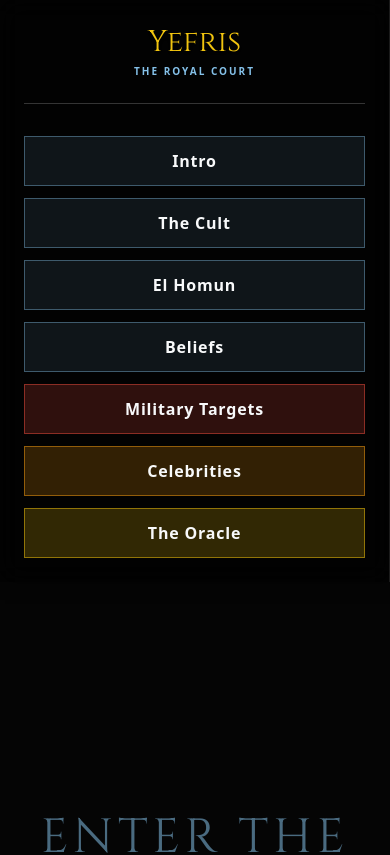
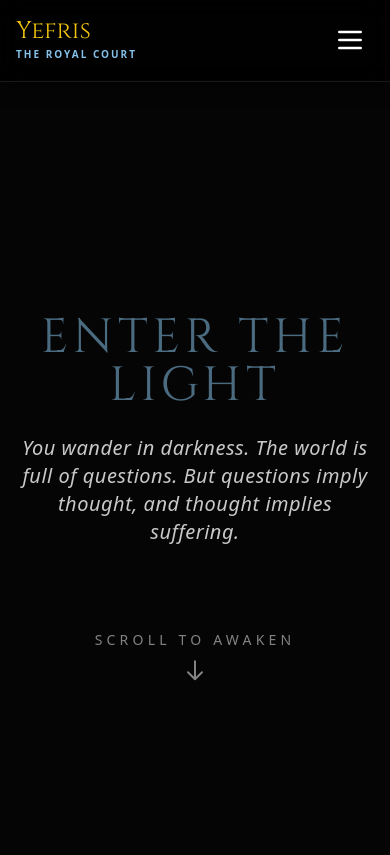
Before and after one commit to estebantorrg/yefrison-royal-court, a React (Vite) app: page / in a window 390 px wide. Shown: the top 855 px of the page. Built offline with nearby package versions, Linux system fonts and the light colour scheme.

Commit message:
feat: add Youtube iframe autoplay on scroll and responsive sticky mobile navbar

```diff
--- a/App.tsx
+++ b/App.tsx
@@ -1,4 +1,4 @@
-import React, { useState, useEffect } from 'react';
+import React, { useState, useEffect, useRef } from 'react';
 import { AskYefris } from './components/AskYefris';
 
 const CultSection: React.FC<{ children: React.ReactNode, delay?: number, id?: string }> = ({ children, delay = 0, id }) => (
@@ -11,6 +11,8 @@ const CultSection: React.FC<{ children: React.ReactNode, delay?: number, id?: st
 
 const App = () => {
   const [scrollP, setScrollP] = useState(0);
+  const [isMenuOpen, setIsMenuOpen] = useState(false);
+  const iframeRef = useRef<HTMLIFrameElement>(null);
 
   useEffect(() => {
     const handleScroll = () => {
@@ -25,8 +27,31 @@ const App = () => {
 
     window.addEventListener('scroll', handleScroll);
     handleScroll(); // init
-    return () => window.removeEventListener('scroll', handleScroll);
+
+    // Intersection Observer for Youtube Autoplay
+    const observer = new IntersectionObserver((entries) => {
+      entries.forEach(entry => {
+        if (entry.isIntersecting && iframeRef.current) {
+          iframeRef.current.contentWindow?.postMessage('{"event":"command","func":"playVideo","args":""}', '*');
+        } else if (!entry.isIntersecting && iframeRef.current) {
+          iframeRef.current.contentWindow?.postMessage('{"event":"command","func":"pauseVideo","args":""}', '*');
+        }
+      });
+    }, { threshold: 0.5 });
+
+    const section = document.getElementById('celebrities');
+    if (section) observer.observe(section);
+
+    return () => {
+      window.removeEventListener('scroll', handleScroll);
+      observer.disconnect();
+    };
   }, []);
+
+  // Close mobile menu when clicking a link
+  const handleLinkClick = () => {
+    setIsMenuOpen(false);
+  };
 
   // A spotlight diffusing against a black wall from the bottom.
   // The intensity and spread of the light are based on scroll position.
@@ -44,19 +69,32 @@ const App = () => {
     <div style={bgStyle} className="min-h-screen font-sans selection:bg-[#F1C40F] selection:text-black">
       <div className="flex flex-col lg:flex-row relative">
         {/* SIDEBAR NAVBAR (Epsilon Style) */}
-        <nav className="lg:w-64 lg:sticky lg:top-0 lg:h-screen p-6 bg-black/60 border-r border-white/10 backdrop-blur-md z-50 overflow-y-auto shadow-[5px_0_15px_rgba(0,0,0,0.5)] flex-shrink-0">
-          <div className="text-center mb-8 border-b border-white/20 pb-6">
-            <h2 className="display-font text-3xl text-[#F1C40F] mb-1 drop-shadow-md">Yefris</h2>
-            <p className="text-[#85C1E9] uppercase tracking-[0.2em] text-[10px] font-bold">The Royal Court</p>
+        <nav className="lg:w-64 sticky top-0 lg:h-screen bg-black/80 lg:bg-black/60 border-b lg:border-b-0 lg:border-r border-white/10 backdrop-blur-md z-50 flex-shrink-0 w-full lg:overflow-y-auto shadow-[0_5px_15px_rgba(0,0,0,0.5)] lg:shadow-[5px_0_15px_rgba(0,0,0,0.5)]">
+          <div className="flex items-center justify-between p-4 lg:p-6 lg:pb-6 border-b lg:border-white/20 border-transparent">
+            <div className="text-left lg:text-center">
+              <h2 className="display-font text-2xl lg:text-3xl text-[#F1C40F] mb-1 drop-shadow-md leading-none">Yefris</h2>
+              <p className="text-[#85C1E9] uppercase tracking-[0.2em] text-[10px] font-bold">The Royal Court</p>
+            </div>
+            {/* Hamburger Button */}
+            <button className="lg:hidden text-white hover:text-[#F1C40F] focus:outline-none p-2" onClick={() => setIsMenuOpen(!isMenuOpen)}>
+              <svg className="w-8 h-8" fill="none" stroke="currentColor" viewBox="0 0 24 24">
+                {isMenuOpen ? (
+                  <path strokeLinecap="round" strokeLinejoin="round" strokeWidth="2" d="M6 18L18 6M6 6l12 12"></path>
+                ) : (
+                  <path strokeLinecap="round" strokeLinejoin="round" strokeWidth="2" d="M4 6h16M4 12h16M4 18h16"></path>
+                )}
+              </svg>
+            </button>
           </div>
-          <ul className="flex flex-col gap-3">
-            <li><a href="#intro" className="block text-center bg-[#85C1E9]/10 hover:bg-[#85C1E9]/30 border border-[#85C1E9]/40 text-[#F8F9FA] py-3 px-4 font-bold tracking-wider transition-all hover:scale-[1.02]">Intro</a></li>
-            <li><a href="#cult" className="block text-center bg-[#85C1E9]/10 hover:bg-[#85C1E9]/30 border border-[#85C1E9]/40 text-[#F8F9FA] py-3 px-4 font-bold tracking-wider transition-all hover:scale-[1.02]">The Cult</a></li>
-            <li><a href="#el-homun" className="block text-center bg-[#85C1E9]/10 hover:bg-[#85C1E9]/30 border border-[#85C1E9]/40 text-[#F8F9FA] py-3 px-4 font-bold tracking-wider transition-all hover:scale-[1.02]">El Homun</a></li>
-            <li><a href="#practices" className="block text-center bg-[#85C1E9]/10 hover:bg-[#85C1E9]/30 border border-[#85C1E9]/40 text-[#F8F9FA] py-3 px-4 font-bold tracking-wider transition-all hover:scale-[1.02]">Beliefs</a></li>
-            <li><a href="#military" className="block text-center bg-[#E74C3C]/20 hover:bg-[#E74C3C]/40 border border-[#E74C3C]/50 text-[#F8F9FA] py-3 px-4 font-bold tracking-wider transition-all hover:scale-[1.02]">Military Targets</a></li>
-            <li><a href="#celebrities" className="block text-center bg-[#F39C12]/20 hover:bg-[#F39C12]/40 border border-[#F39C12]/50 text-[#F8F9FA] py-3 px-4 font-bold tracking-wider transition-all hover:scale-[1.02]">Celebrities</a></li>
-            <li><a href="#ask-yefris" className="block text-center bg-[#F1C40F]/20 hover:bg-[#F1C40F]/40 border border-[#F1C40F]/50 text-[#F8F9FA] py-3 px-4 font-bold tracking-wider transition-all hover:scale-[1.02]">The Oracle</a></li>
+
+          <ul className={`${isMenuOpen ? 'flex' : 'hidden'} lg:flex flex-col gap-3 p-4 lg:p-6 bg-black/90 lg:bg-transparent absolute lg:static top-full left-0 w-full lg:w-auto shadow-xl lg:shadow-none border-b border-white/10 lg:border-none`}>
+            <li><a onClick={handleLinkClick} href="#intro" className="block text-center bg-[#85C1E9]/10 hover:bg-[#85C1E9]/30 border border-[#85C1E9]/40 text-[#F8F9FA] py-3 px-4 font-bold tracking-wider transition-all hover:scale-[1.02]">Intro</a></li>
+            <li><a onClick={handleLinkClick} href="#cult" className="block text-center bg-[#85C1E9]/10 hover:bg-[#85C1E9]/30 border border-[#85C1E9]/40 text-[#F8F9FA] py-3 px-4 font-bold tracking-wider transition-all hover:scale-[1.02]">The Cult</a></li>
+            <li><a onClick={handleLinkClick} href="#el-homun" className="block text-center bg-[#85C1E9]/10 hover:bg-[#85C1E9]/30 border border-[#85C1E9]/40 text-[#F8F9FA] py-3 px-4 font-bold tracking-wider transition-all hover:scale-[1.02]">El Homun</a></li>
+            <li><a onClick={handleLinkClick} href="#practices" className="block text-center bg-[#85C1E9]/10 hover:bg-[#85C1E9]/30 border border-[#85C1E9]/40 text-[#F8F9FA] py-3 px-4 font-bold tracking-wider transition-all hover:scale-[1.02]">Beliefs</a></li>
+            <li><a onClick={handleLinkClick} href="#military" className="block text-center bg-[#E74C3C]/20 hover:bg-[#E74C3C]/40 border border-[#E74C3C]/50 text-[#F8F9FA] py-3 px-4 font-bold tracking-wider transition-all hover:scale-[1.02]">Military Targets</a></li>
+            <li><a onClick={handleLinkClick} href="#celebrities" className="block text-center bg-[#F39C12]/20 hover:bg-[#F39C12]/40 border border-[#F39C12]/50 text-[#F8F9FA] py-3 px-4 font-bold tracking-wider transition-all hover:scale-[1.02]">Celebrities</a></li>
+            <li><a onClick={handleLinkClick} href="#ask-yefris" className="block text-center bg-[#F1C40F]/20 hover:bg-[#F1C40F]/40 border border-[#F1C40F]/50 text-[#F8F9FA] py-3 px-4 font-bold tracking-wider transition-all hover:scale-[1.02]">The Oracle</a></li>
           </ul>
         </nav>
 
@@ -152,8 +190,9 @@ const App = () => {
             </div>
             <div className="w-full md:w-2/3 aspect-video">
               <iframe
+                ref={iframeRef}
                 className="w-full h-full rounded shadow-[0_0_15px_rgba(243,156,18,0.3)] border border-[#F39C12]/30"
-                src="https://www.youtube.com/embed/GriAXvDLqwk"
+                src="https://www.youtube.com/embed/GriAXvDLqwk?enablejsapi=1"
                 title="Cherry Scom - Dame Guevo"
                 allow="accelerometer; autoplay; clipboard-write; encrypted-media; gyroscope; picture-in-picture"
                 allowFullScreen
```
